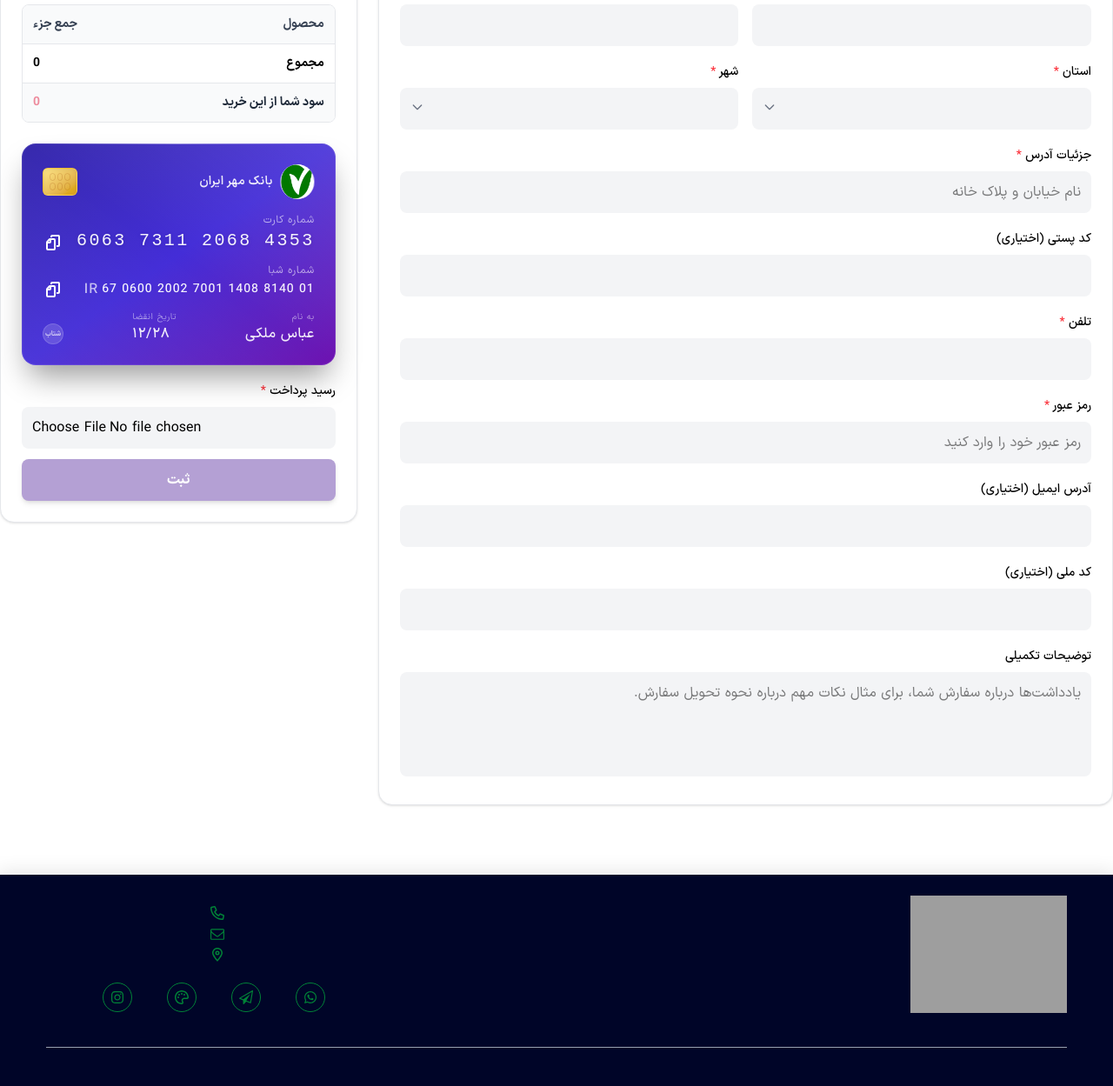
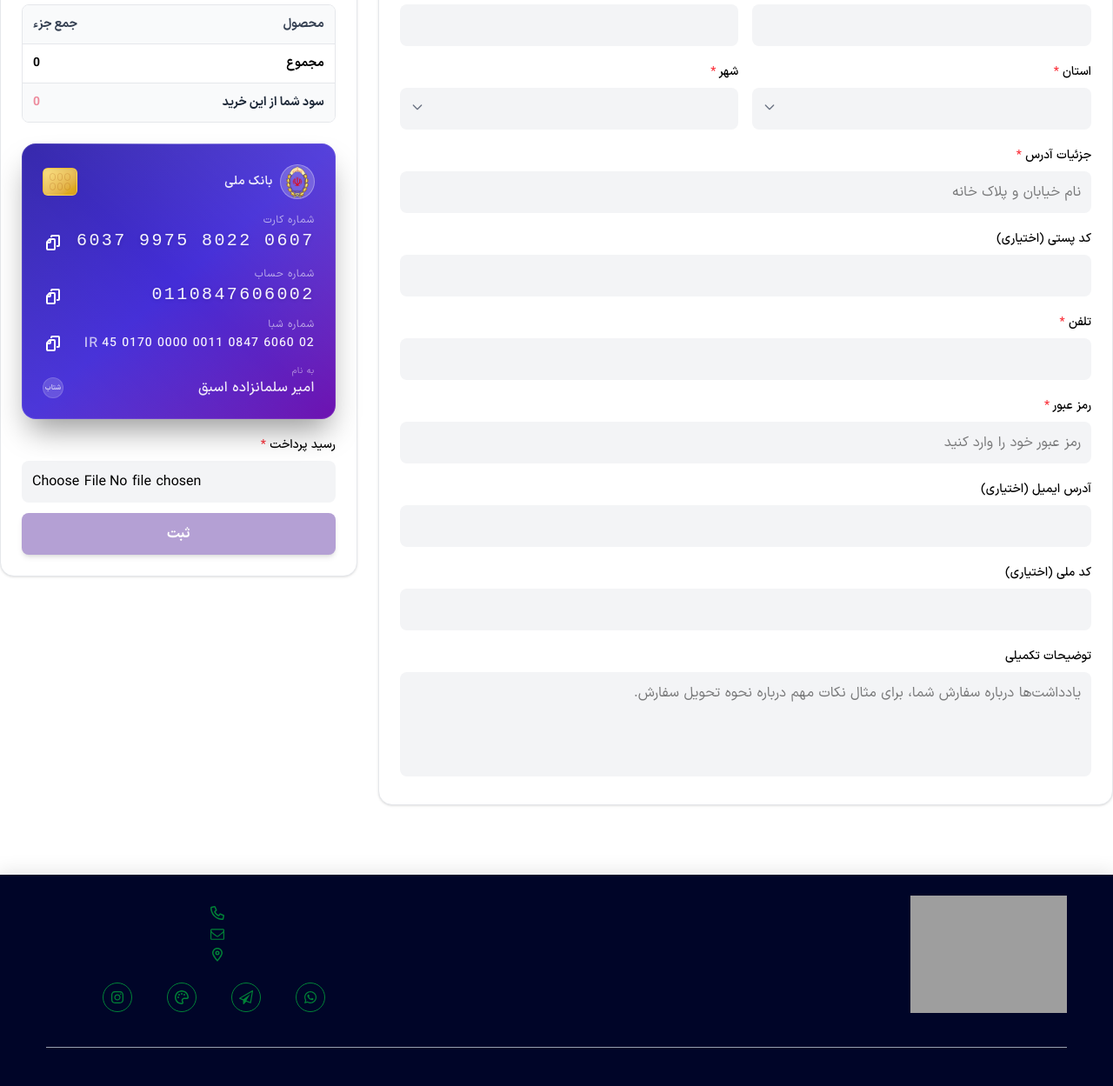
Before and after one commit to mohammad-eft/diarabzar, a Laravel app: page /checkout in a window 1280 px wide. Shown: the part 200-1449 px from the top of the page at 87% size. Run offline with Laravel 12, Linux system fonts and the light colour scheme; data that the repository does not hold is empty; grey boxes are pictures that could not be loaded.

Commit message:
checkout page

```diff
--- a/resources/views/user/cart/checkout.blade.php
+++ b/resources/views/user/cart/checkout.blade.php
@@ -159,21 +159,7 @@
 
                     <div id="parentCheckout"></div>
 
-                    {{-- <div class="p-3 border-b border-gray-200 text-sm">
-                        <div class="flex justify-between mb-2">
-                            <span class="font-bold">مرسوله</span>
-                        </div>
-                        <div class="space-y-2 text-gray-600">
-                            <label class="flex items-center gap-2 cursor-pointer">
-                                <input type="radio" name="onlinePayment" value="0" class="text-blue-600 focus:ring-(--bg-dark-green)" checked>
-                                <span>پرداخت درب منزل</span>
-                            </label>
-                            <label class="flex items-center gap-2 cursor-pointer">
-                                <input type="radio" name="onlinePayment" value="1" class="text-blue-600 focus:ring-(--bg-dark-green)">
-                                <span>پرداخت آنلاین</span>
-                            </label>
-                        </div>
-                    </div> --}}
+
 
                     <div class="flex justify-between p-3 border-b border-gray-200 text-sm font-bold">
                         <span>مجموع</span>
@@ -202,11 +188,10 @@
                                         <div
                                             class="size-10 rounded-full bg-white/20 backdrop-blur-sm flex items-center justify-center border border-white/30">
                                             <span class="text-sm font-bold text-white/90">
-                                                <img src="{{ asset('img/bank.png') }}" class="size-10 rounded-full" alt="">
+                                                <img src="{{ asset('img/meli.png') }}" class="size-10 rounded-full" alt="">
                                             </span>
                                         </div>
-                                        <span class="text-sm font-semibold tracking-wide text-white/90">بانک مهر
-                                            ایران</span>
+                                        <span class="text-sm font-semibold tracking-wide text-white/90">بانک  ملی</span>
                                     </div>
                                     <div
                                         class="w-10 h-8 rounded-md bg-gradient-to-br from-amber-200 to-amber-400/80 border border-amber-300/50 shadow-inner flex items-center justify-center">
@@ -229,10 +214,28 @@
                                             کارت</p>
                                         <div
                                             class="card-number text-base sm:text-lg md:text-xl font-medium text-white/95 drop-shadow-sm">
-                                            6063 7311 2068 4353
+                                            6037 9975 8022 0607
                                         </div>
                                     </div>
                                     <svg class="w-6 h-6 cursor-pointer text-white" onclick="copyText('6063 7311 2068 4353')" aria-hidden="true"
+                                        xmlns="http://www.w3.org/2000/svg" width="24" height="24" fill="none"
+                                        viewBox="0 0 24 24">
+                                        <path stroke="currentColor" stroke-linejoin="round" stroke-width="2"
+                                            d="M9 8v3a1 1 0 0 1-1 1H5m11 4h2a1 1 0 0 0 1-1V5a1 1 0 0 0-1-1h-7a1 1 0 0 0-1 1v1m4 3v10a1 1 0 0 1-1 1H6a1 1 0 0 1-1-1v-7.13a1 1 0 0 1 .24-.65L7.7 8.35A1 1 0 0 1 8.46 8H13a1 1 0 0 1 1 1Z" />
+                                    </svg>
+
+                                </div>
+                                <div class="w-full flex items-end justify-between">
+                                    <div class="mt-3 sm:mt-4">
+                                        <p class="text-[10px] sm:text-xs text-white/60 uppercase tracking-wider mb-0.5">
+                                            شماره
+                                            حساب</p>
+                                        <div
+                                            class="card-number text-base sm:text-lg md:text-xl font-medium text-white/95 drop-shadow-sm">
+                                            0110847606002
+                                        </div>
+                                    </div>
+                                    <svg class="w-6 h-6 cursor-pointer text-white" onclick="copyText('0110847606002')" aria-hidden="true"
                                         xmlns="http://www.w3.org/2000/svg" width="24" height="24" fill="none"
                                         viewBox="0 0 24 24">
                                         <path stroke="currentColor" stroke-linejoin="round" stroke-width="2"
@@ -250,10 +253,10 @@
                                         <div
                                             class="sheba-number flex items-center gap-1 text-[11px] sm:text-sm md:text-base font-medium text-white/95">
                                             <span class="text-white/70 font-sans">IR</span>
-                                            <span class="text-sm">67 0600 2002 7001 1408 8140 01</span>
+                                            <span class="text-sm">45 0170 0000 0011 0847 6060 02</span>
                                         </div>
                                     </div>
-                                    <svg class="w-6 h-6 cursor-pointer text-white" onclick="copyText('67 0600 2002 7001 1408 8140 01')" aria-hidden="true"
+                                    <svg class="w-6 h-6 cursor-pointer text-white" onclick="copyText('450170000000110847606002')" aria-hidden="true"
                                         xmlns="http://www.w3.org/2000/svg" width="24" height="24" fill="none"
                                         viewBox="0 0 24 24">
                                         <path stroke="currentColor" stroke-linejoin="round" stroke-width="2"
@@ -267,14 +270,14 @@
                                     <div>
                                         <p class="text-[9px] sm:text-[10px] text-white/50 uppercase tracking-wider">به نام
                                         </p>
-                                        <p class="text-sm sm:text-base font-medium text-white/90 tracking-wide">عباس ملکی
+                                        <p class="text-sm sm:text-base font-medium text-white/90 tracking-wide">امیر سلمانزاده اسبق
                                         </p>
                                     </div>
-                                    <div class="text-left">
+                                    {{-- <div class="text-left">
                                         <p class="text-[9px] sm:text-[10px] text-white/50 uppercase tracking-wider">تاریخ
                                             انقضا</p>
                                         <p class="text-sm sm:text-base font-medium text-white/90 tracking-wider">۱۲/۲۸</p>
-                                    </div>
+                                    </div> --}}
                                     <div class="flex items-center gap-1 opacity-80">
                                         <div
                                             class="w-6 h-6 rounded-full bg-white/20 backdrop-blur-sm flex items-center justify-center border border-white/20">
```
Also changed, not shown: public/img/meli.png (added).
